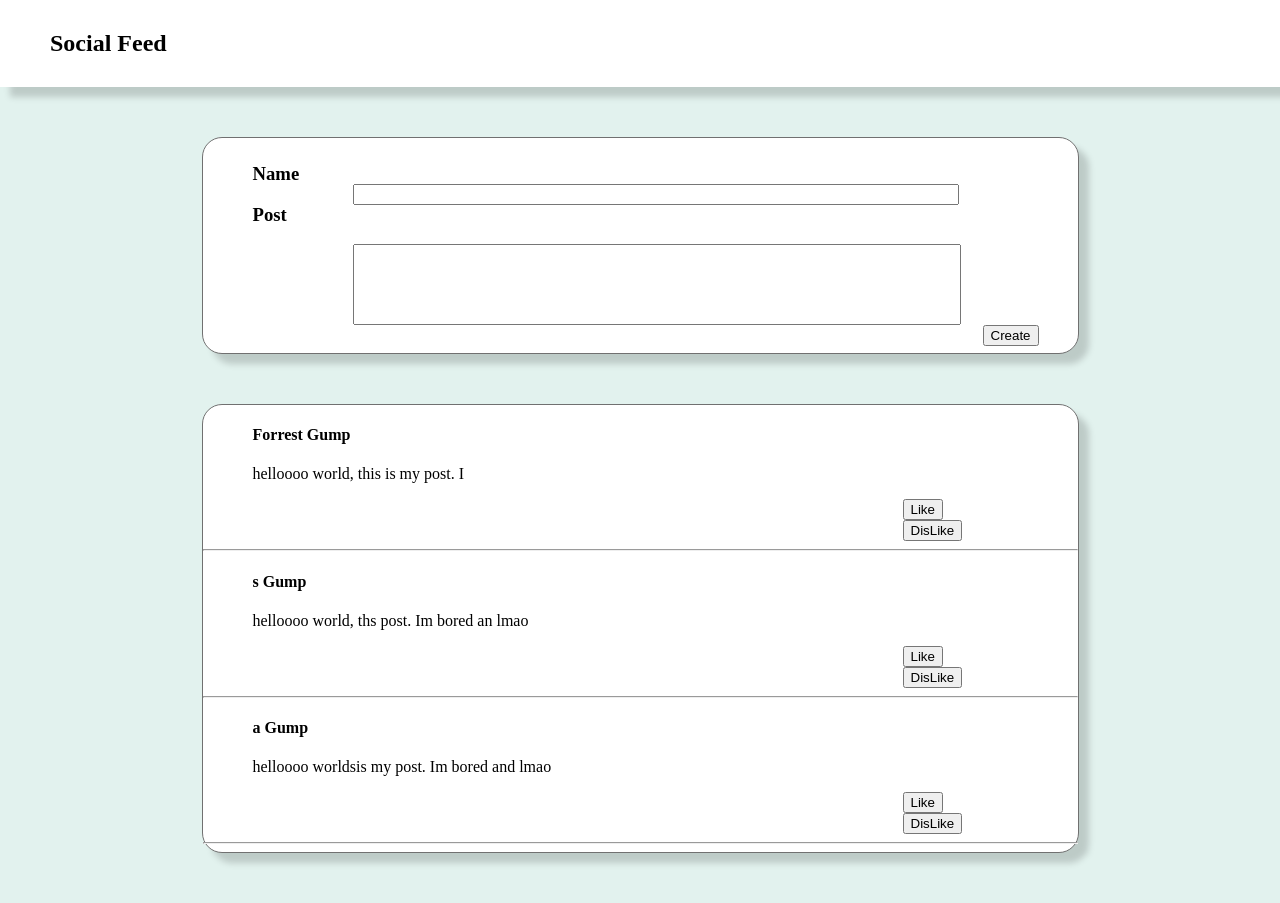
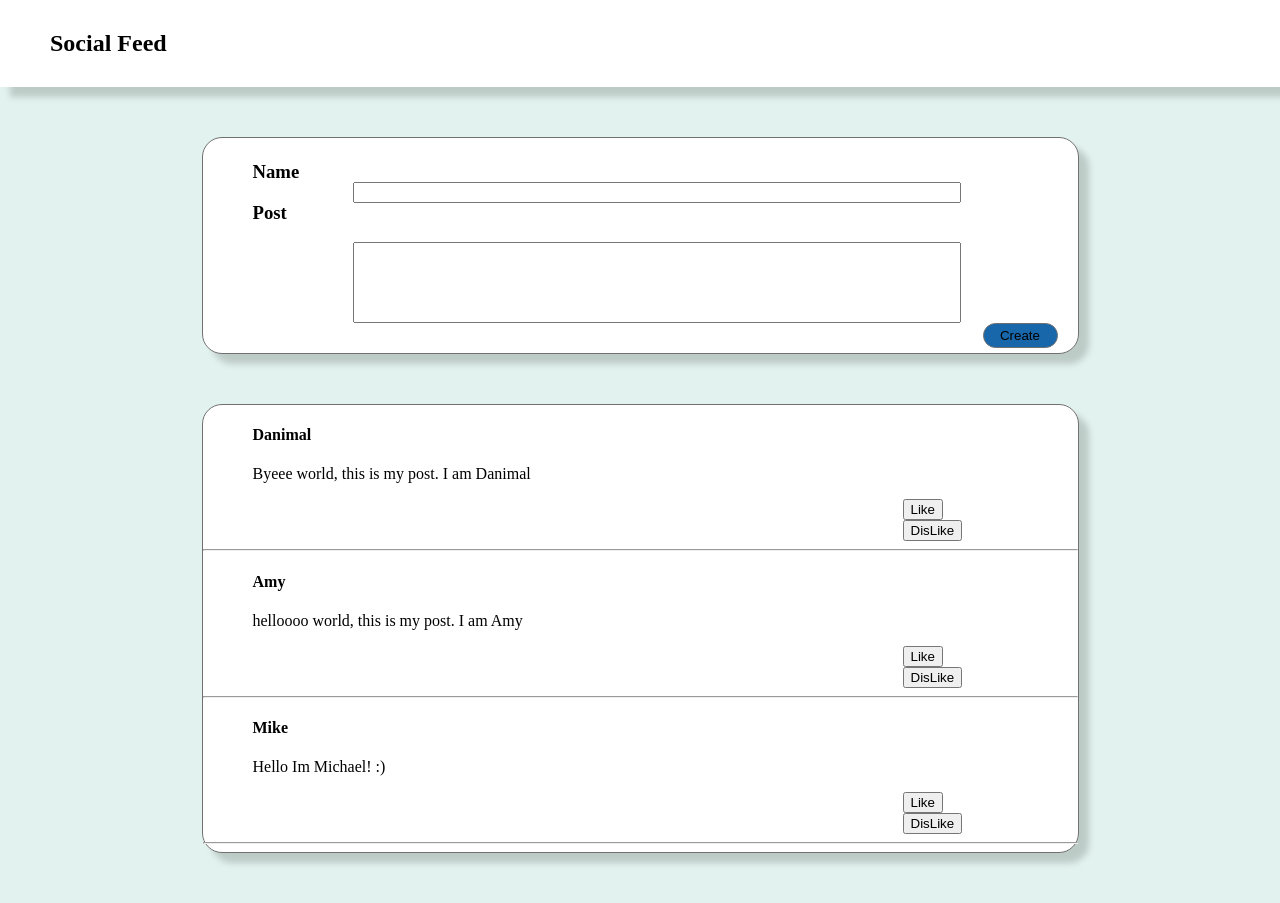
Before and after one commit to michael-146514/SocialFeed, a React (Create React App) app: page / in a window 1280 px wide. Built offline with nearby package versions, Linux system fonts and the light colour scheme.

Commit message:
Just some text fixes

```diff
--- a/src/App.css
+++ b/src/App.css
@@ -31,14 +31,21 @@ body {
 }
 
 .new-form button {
+  border-color: #707070;
+  border-width: 1px;
+  border-style: solid;
+  border-radius: 20px;
+  width: 75px;
+  height: 25px;
   margin-left: 780px;
+  background: #1867ab;
 }
 
 .new-form .form-name {
   position: absolute;
   margin-left: 150px;
-  padding-left: 150px;
+
   margin-top: -20px;
-  width: 450px;
+  width: 600px;
   height: 15px;
 }
--- a/src/App.jsx
+++ b/src/App.jsx
@@ -6,16 +6,16 @@ import React, { useState, useEffect } from "react";
 
 const initData = [
   {
-    name: "Forrest Gump",
-    post: "helloooo world, this is my post. I",
+    name: "Danimal",
+    post: "Byeee world, this is my post. I am Danimal",
   },
   {
-    name: "s Gump",
-    post: "helloooo world, ths post. Im bored an lmao",
+    name: "Amy",
+    post: "helloooo world, this is my post. I am Amy",
   },
   {
-    name: "a Gump",
-    post: "helloooo worldsis my post. Im bored and  lmao",
+    name: "Mike",
+    post: "Hello Im Michael! :)",
   },
 ];
 
--- a/src/components/PostItem/postItem.css
+++ b/src/components/PostItem/postItem.css
@@ -30,4 +30,5 @@
 
 .post-box button {
   margin-left: 80%;
+  margin-top: auto;
 }
```
